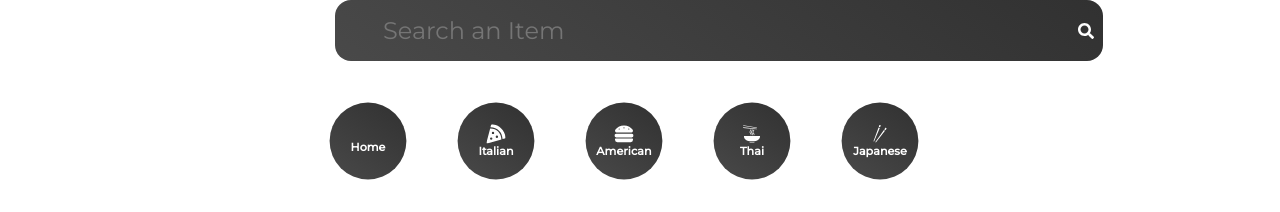
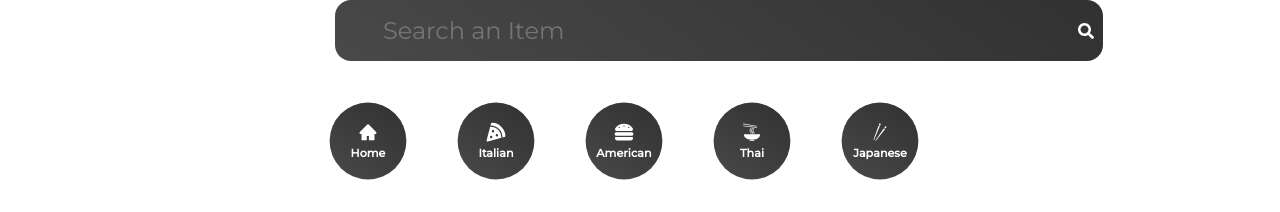
Before and after one commit to Richie1136/Recipe-app, a React (Create React App) app in the folder recipeapp/: page / in a window 1280 px wide. Shown: the top 212 px of the page. Built offline with nearby package versions, Linux system fonts and the light colour scheme; no server answers.

Commit message:
Added a home icon and added a margin top to all of the h4 tags inside of my categories component

```diff
--- a/recipeapp/src/components/categories/Categories.js
+++ b/recipeapp/src/components/categories/Categories.js
@@ -1,5 +1,6 @@
 import { FaPizzaSlice, FaHamburger } from 'react-icons/fa'
 import { GiNoodles, GiChopsticks } from 'react-icons/gi'
+import { AiFillHome } from 'react-icons/ai'
 import styled from 'styled-components'
 import { NavLink } from 'react-router-dom'
 import { List } from '../../List'
@@ -9,7 +10,8 @@ const Categories = () => {
     <>
       <List>
         <StyleLink to='/'>
-          <h4 style={{ 'marginTop': '15px' }}>Home</h4>
+          <AiFillHome />
+          <h4>Home</h4>
         </StyleLink>
         <StyleLink to={'/food/Italian'}>
           <FaPizzaSlice />
@@ -49,6 +51,7 @@ transform: scale(0.8);
 h4 {
   color: white;
   font-size: 14px;
+  margin-top: 5px;
 }
 
 svg {
```
